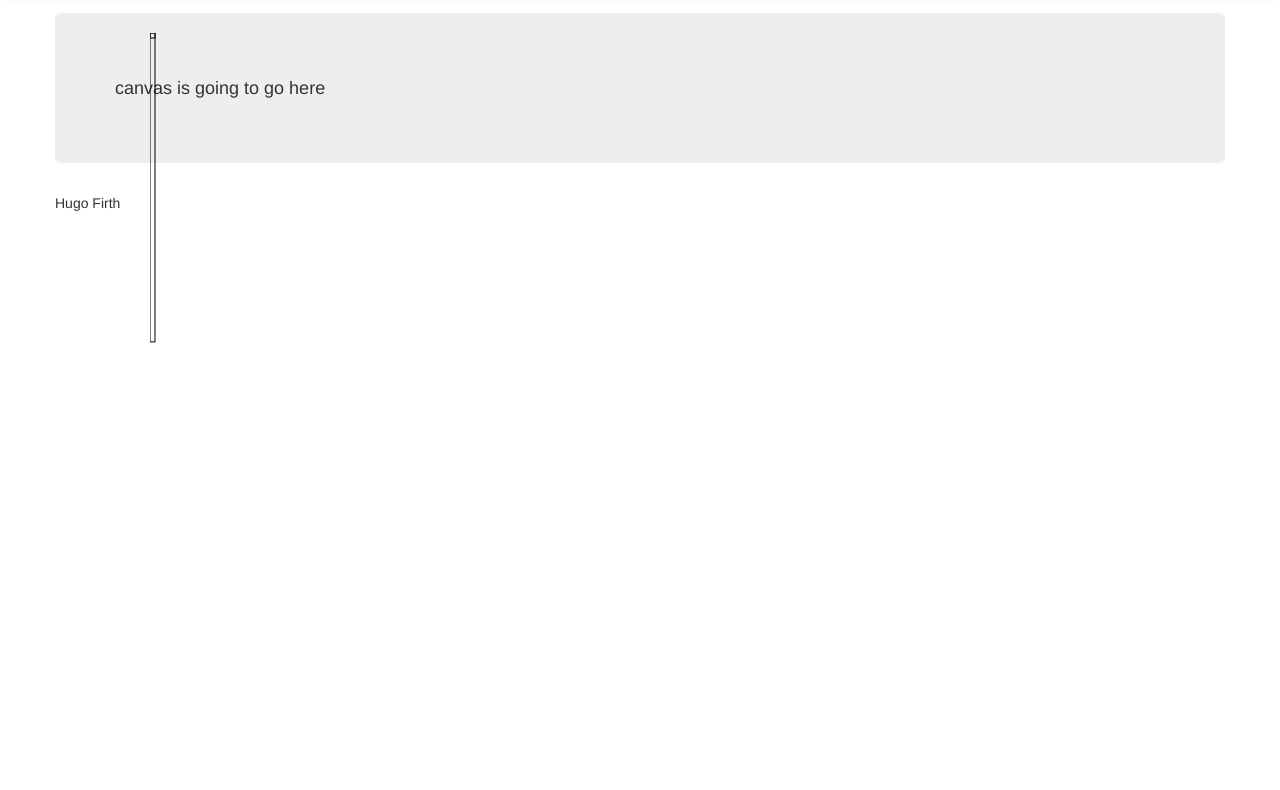
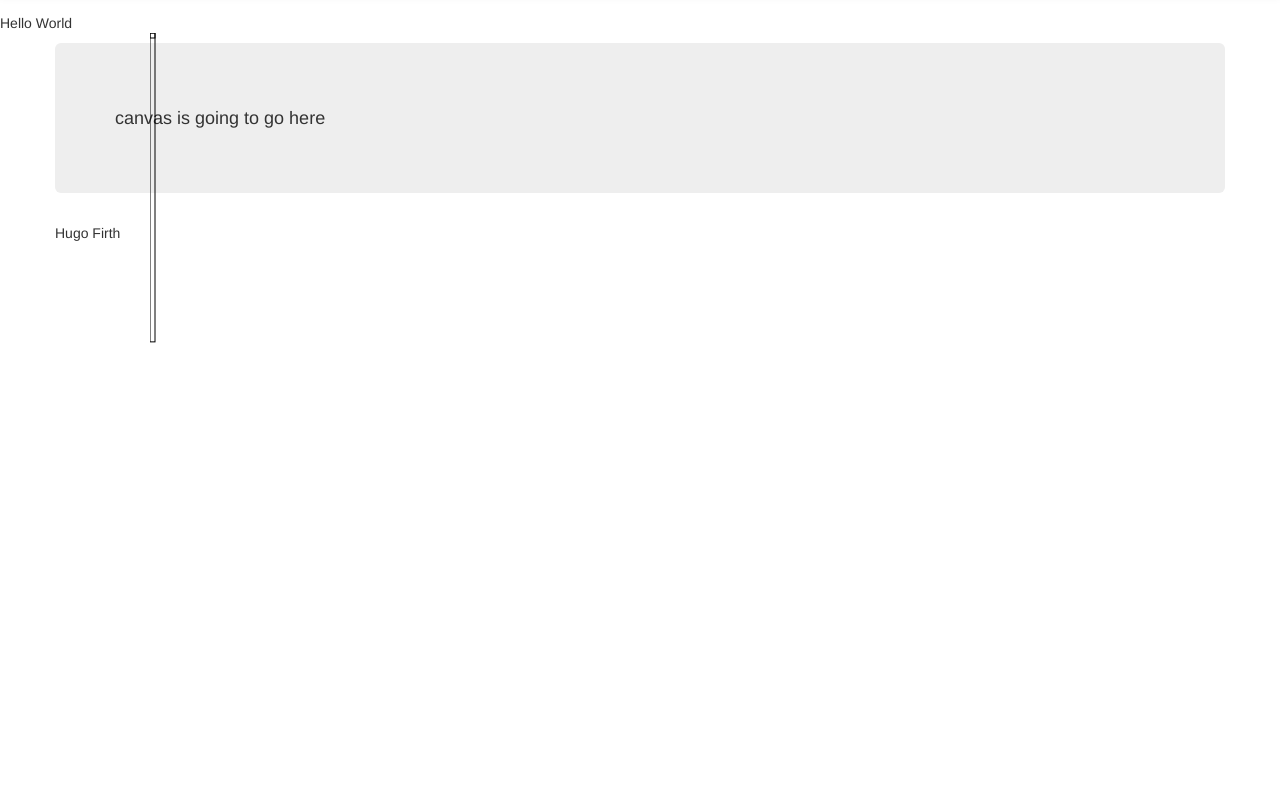
Before and after one commit to firthh/MapTowerDefence, a plain HTML site: page resources/index.html in a window 1280 px wide. Shown: the part 47-837 px from the top of the page. Drawn offline with nearby package versions, Linux system fonts and the light colour scheme.

Commit message:
hugo - added some text

```diff
--- a/resources/index.html
+++ b/resources/index.html
@@ -51,6 +51,9 @@
             </div>
         </div>
 
+        <div>
+          <p>Hello World</p>
+        </div>
         <div class="container">
 
             <!-- Main hero unit for a primary marketing message or call to action -->
```
